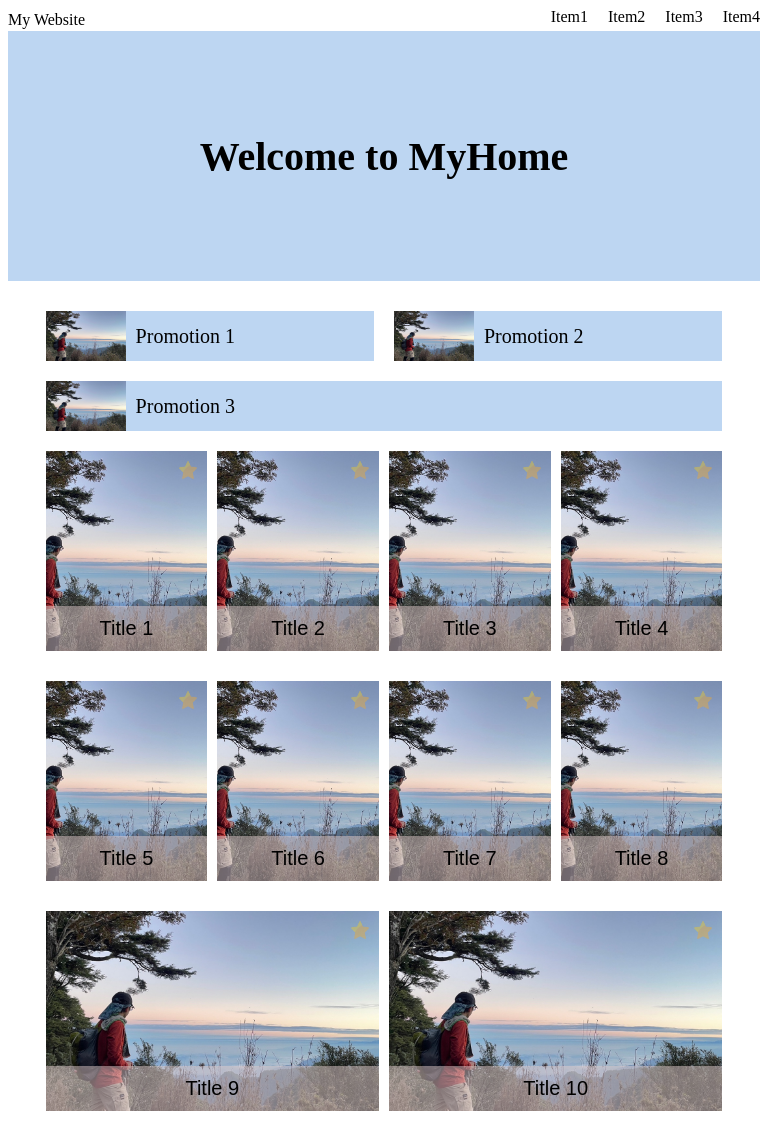
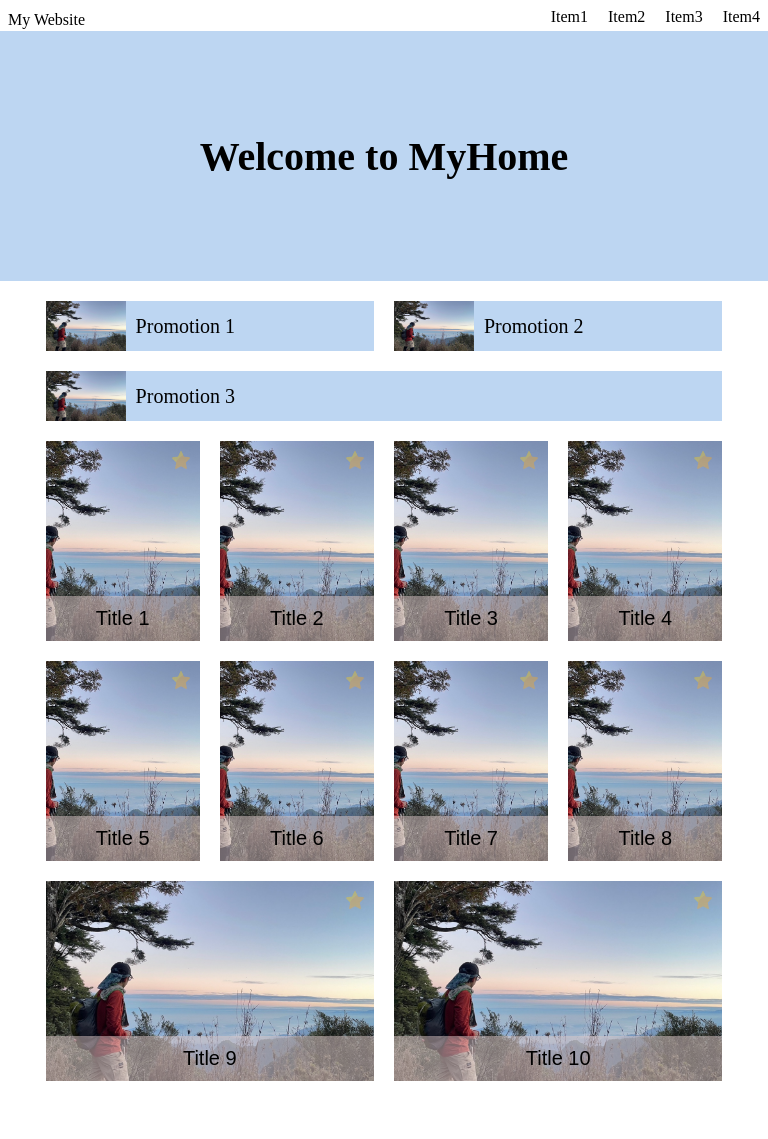
Before and after one commit to Yneq/WHproject, a plain HTML site: page index.html in a window 768 px wide. After the commit the page ends 1089 px from the top, so only its background shows below. Drawn offline with Linux system fonts and the light colour scheme.

Commit message:
Add files via upload

```diff
--- a/welcome.css
+++ b/welcome.css
@@ -20,11 +20,14 @@
     align-items:center;
     height:250px;
     background-color:#bdd6f2;
-    margin-bottom:10px;
+    margin-right: -8px;
+    margin-left: -8px;
+
 }
 .text{
     font-size:40px;
     font-weight:bold;
+    text-align: center;
 }
 
 .promo-text {
@@ -53,7 +56,6 @@
 .bigframe {
     position: relative;
     background-color: #f5f5f5;
-    margin-bottom: 20px;
     height: 200px;
 }
 
@@ -139,12 +141,12 @@
     .promotion {
         display: flex;
         flex-wrap: wrap;
-        justify-content: flex-start;
+        justify-content: space-between;
         gap: 20px;
     }
     .promo-item:not(:last-child) {
         flex: 1;
-        min-width: calc(50% - 10px);
+        /* min-width: calc(50% - 10px);  */
         height: 50px;
         position: relative;
         margin-top: 20px;
@@ -156,24 +158,35 @@
         margin-bottom: 20px;
     }
 
-    .bigbox-container {
+    /* .bigbox-container {
         display: flex;
         flex-wrap: wrap;
-        gap: 10px;
-    }
+        gap: 20px;
+        margin-right: -20px;
+        上面是另一種奇怪的解法 -20px;
+    } */
 
-    .bigbox-container .bigframe {
-        width: calc(25% - 7.5px);
+    /* .bigbox-container .bigframe {
+        width: calc(25% - 20px);
 
+    } */
+
+    /* .bigbox-container .bigframe:nth-last-child(-n+2) {
+        width: calc(50% - 20px);
+    } */
+    .bigbox-container {
+        display: grid;
+        grid-template-columns: repeat(4, 1fr); /* 創造一行四列 */
+        gap: 20px;
     }
 
     .bigbox-container .bigframe:nth-last-child(-n+2) {
-        width: calc(50% - 5px);
+        grid-column: span 2; /* 最後兩個框架各佔兩列 */
     }
-
 }
 
-@media screen and (min-width: 361px) and (max-width: 600px) {
+
+@media screen and (min-width: 1px) and (max-width: 600px) {
     .content {
         width: 90%;
         margin: auto;
@@ -247,4 +260,9 @@
     text-align: center;
     padding: 20px;
     }
+    .text{
+        font-size:40px;
+        font-weight:bold;
+        text-align: center;
+    }
 }
```
